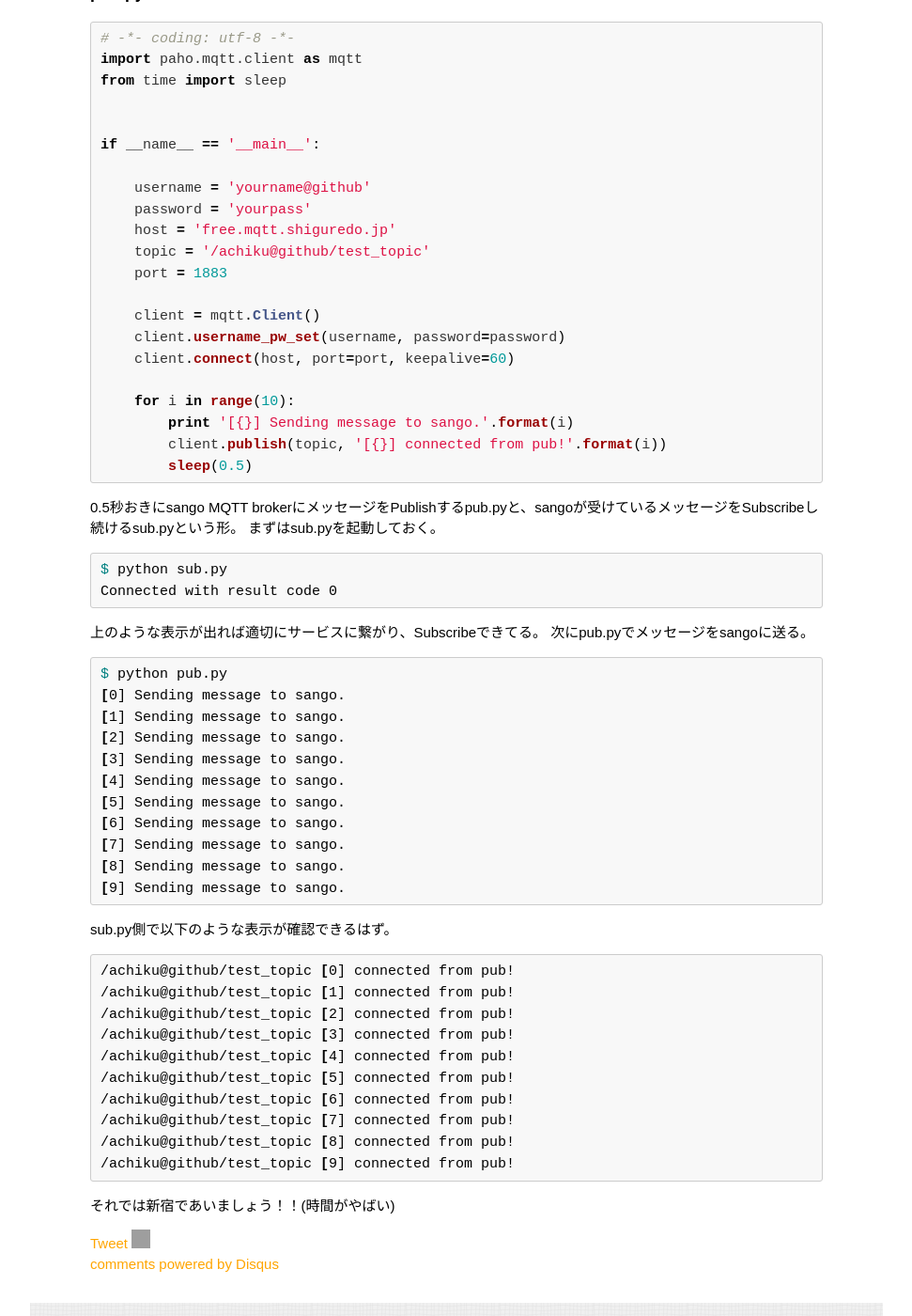
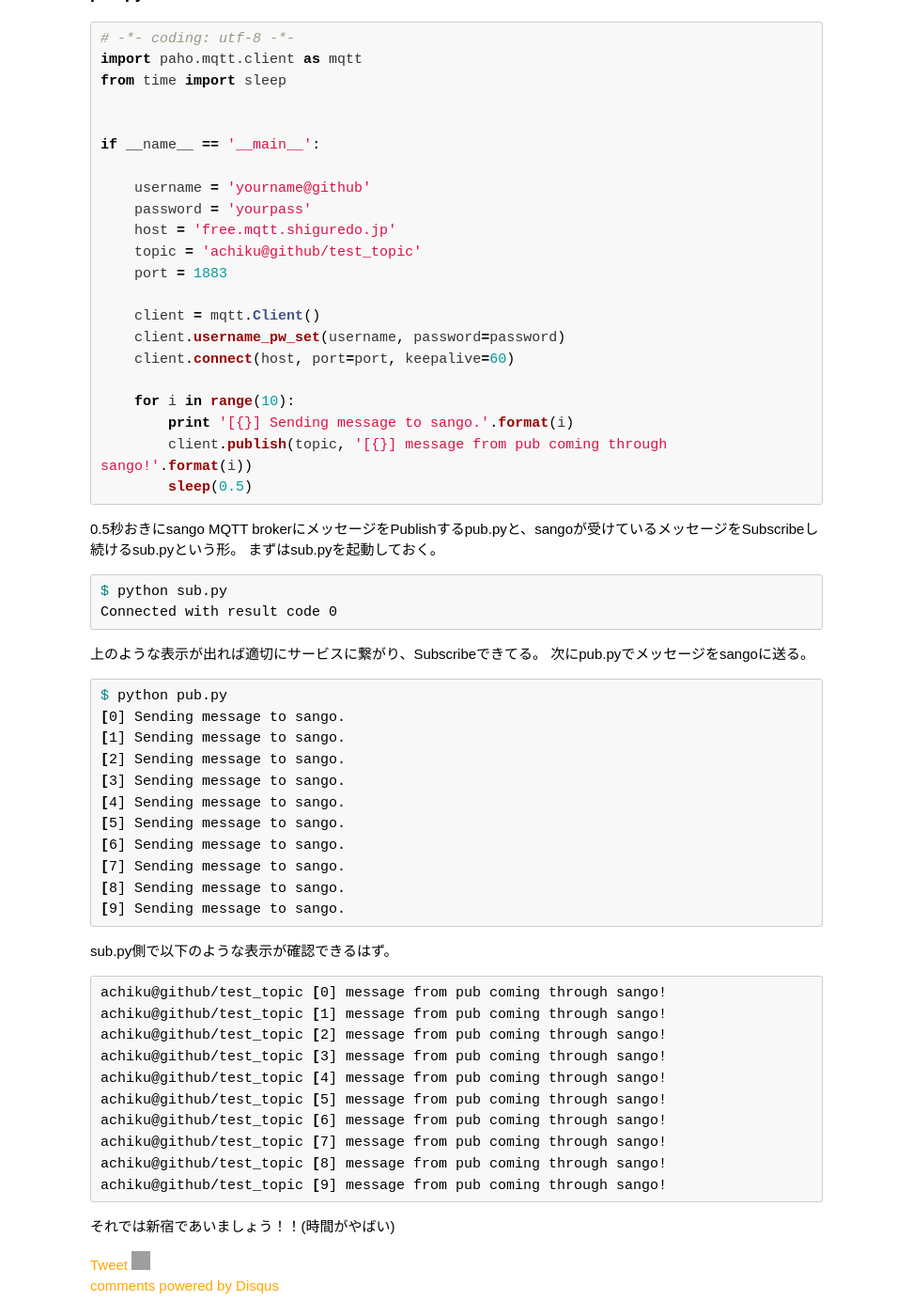
Before and after one commit to achiku/achiku.github.io, a Jekyll site: the page built from _posts/2014-08-29-mqtt-sango.md, in a window 1280 px wide and 1400 px high, scrolled down 1243 px. Shown: the whole window at 94% size, without its empty margins (154-1125 px from the left). Built offline with Jekyll 4.4.1, drawn with Linux system fonts in a browser that asks for light colours; Markdown is read by kramdown in place of the engine named in the settings; comment, search, counter and statistics services are not loaded; some of the changed text lies outside the part shown; grey boxes are pictures that could not be loaded.

Commit message:
topicの指定方法修正

```diff
--- a/_posts/2014-08-29-mqtt-sango.md
+++ b/_posts/2014-08-29-mqtt-sango.md
@@ -26,7 +26,7 @@ import paho.mqtt.client as mqtt
 
 def on_connect(client, userdata, flags, rc):
     print('Connected with result code '+str(rc))
-    client.subscribe("/achiku@github/#")
+    client.subscribe("achiku@github/#")
 
 
 def on_message(client, userdata, msg):
@@ -63,7 +63,7 @@ if __name__ == '__main__':
     username = 'yourname@github'
     password = 'yourpass'
     host = 'free.mqtt.shiguredo.jp'
-    topic = '/achiku@github/test_topic'
+    topic = 'achiku@github/test_topic'
     port = 1883
 
     client = mqtt.Client()
@@ -72,7 +72,7 @@ if __name__ == '__main__':
 
     for i in range(10):
         print '[{}] Sending message to sango.'.format(i)
-        client.publish(topic, '[{}] connected from pub!'.format(i))
+        client.publish(topic, '[{}] message from pub coming through sango!'.format(i))
         sleep(0.5)
 {% endhighlight %}
 
@@ -106,16 +106,16 @@ sub.py側で以下のような表示が確認できるはず。
 
 
 {% highlight bash %}
-/achiku@github/test_topic [0] connected from pub!
-/achiku@github/test_topic [1] connected from pub!
-/achiku@github/test_topic [2] connected from pub!
-/achiku@github/test_topic [3] connected from pub!
-/achiku@github/test_topic [4] connected from pub!
-/achiku@github/test_topic [5] connected from pub!
-/achiku@github/test_topic [6] connected from pub!
-/achiku@github/test_topic [7] connected from pub!
-/achiku@github/test_topic [8] connected from pub!
-/achiku@github/test_topic [9] connected from pub!
+achiku@github/test_topic [0] message from pub coming through sango!
+achiku@github/test_topic [1] message from pub coming through sango!
+achiku@github/test_topic [2] message from pub coming through sango!
+achiku@github/test_topic [3] message from pub coming through sango!
+achiku@github/test_topic [4] message from pub coming through sango!
+achiku@github/test_topic [5] message from pub coming through sango!
+achiku@github/test_topic [6] message from pub coming through sango!
+achiku@github/test_topic [7] message from pub coming through sango!
+achiku@github/test_topic [8] message from pub coming through sango!
+achiku@github/test_topic [9] message from pub coming through sango!
 {% endhighlight %}
 
 
```
Also changed, not shown: 2 other files.
